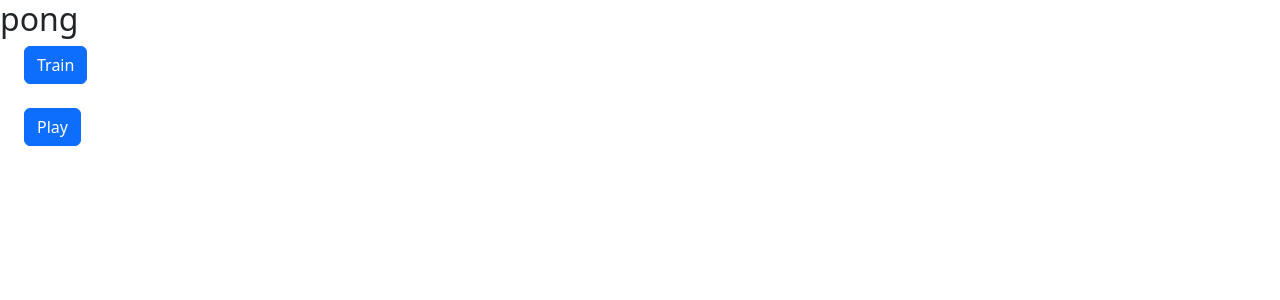
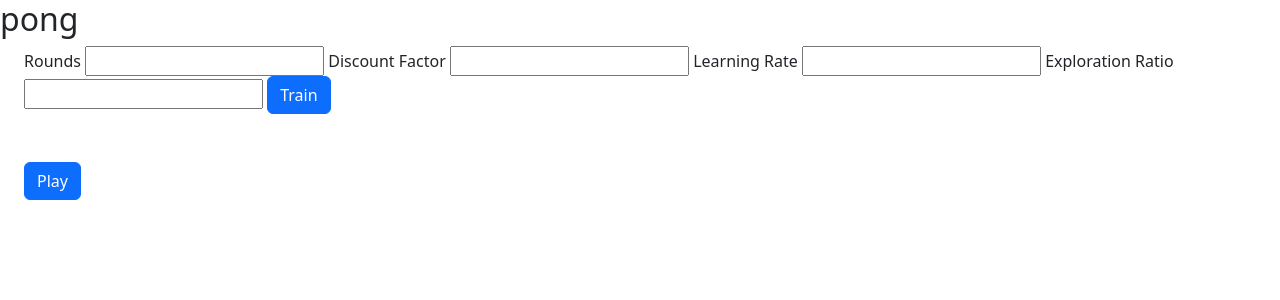
Before and after one commit to SantiagoRibot96/IIA-RIBOT, a Node server app: page / in a window 1280 px wide. Shown: the top 300 px of the page. Run offline with Node 20, Linux system fonts and the light colour scheme; some libraries are stand-ins or nearby versions.

Commit message:
labels for params

```diff
--- a/js/public/js/main.js
+++ b/js/public/js/main.js
@@ -10,6 +10,11 @@ export const max_lives = 3;
 export const max_score = 200;
 export const mov = 5;
 
+const defaultDiscountFactor = 0.1;
+const defaultLearningRate = 0.1;
+const defaultRounds = 5000;
+const defaultExplorationRatio = 0.9;
+
 let enviroment = new Enviroment();
 let agent = new Agent(enviroment, enviroment.policy);
 
@@ -20,7 +25,18 @@ document.addEventListener("DOMContentLoaded", (e) => {
 trainBtn.addEventListener("click", async (e) => {
     e.preventDefault();
     console.log("Entrenando!");
-    let res = await play(null, null, false, 5000, 0.1, 0.1, 0.9);
+
+    const rounds = parseFloat(document.querySelector('input[name="rounds"]').value);
+    const discountFactor = parseFloat(document.querySelector('input[name="discountFactor"]').value);
+    const learningRate = parseFloat(document.querySelector('input[name="learningRate"]').value);
+    const explorationRatio = parseFloat(document.querySelector('input[name="explorationRatio"]').value);
+
+    console.log("Rounds: ", rounds||defaultRounds);
+    console.log("Discount Factor: ", discountFactor||defaultDiscountFactor);
+    console.log("Learning Rate: ", learningRate||defaultLearningRate);
+    console.log("Exploration ratio: ", explorationRatio||defaultExplorationRatio);
+
+    let res = await play(null, null, false, rounds||defaultRounds, discountFactor||defaultDiscountFactor, learningRate||defaultLearningRate, explorationRatio||defaultExplorationRatio);
     enviroment = res.enviroment;
     agent = res.agent;
 });
@@ -32,7 +48,7 @@ playBtn.addEventListener("click", async (e) => {
     await play(agent, enviroment, true, 1, 0.1, 0.1, 1);
 });
 
-const play = async (agent = null, enviroment = null, animate = false, rounds = 5000, discountFactor = 0.1, learningRate = 0.1, explorationRatio = 0.7) => {
+const play = async (agent = null, enviroment = null, animate = false, rounds = defaultRounds, discountFactor = defaultDiscountFactor, learningRate = defaultLearningRate, explorationRatio = defaultExplorationRatio) => {
     let fakePolicy = null;
     const myDiv = document.getElementById("myDiv");
     if(!enviroment) {
@@ -45,6 +61,7 @@ const play = async (agent = null, enviroment = null, animate = false, rounds = 5
     }
 
     let firstMax = 0;
+    let wins = 0;
     let max = -9999;
     let totalReward = 0;
 
@@ -73,6 +90,8 @@ const play = async (agent = null, enviroment = null, animate = false, rounds = 5
 
         totalReward += enviroment.totalScore;
 
+        if(enviroment.totalScore >= max_score) wins++;
+
         if(enviroment.totalScore > max) {
             max = enviroment.totalScore;
             firstMax = playedGames;
@@ -80,10 +99,11 @@ const play = async (agent = null, enviroment = null, animate = false, rounds = 5
 
         if(playedGames%500 === 0 && playedGames > 1 && !animate) {
             contador += 1;
-            console.log(`-- Games: [${playedGames}] -- AvgScore: [${(totalReward/(500*contador)).toFixed(2)}] -- AvgSteps: [${iteration}] -- MaxScore: [${max}] -- GameOfFirstMax: [${firstMax}]`);
+            console.log(`-- Games: [${playedGames}] -- AvgScore: [${(totalReward/(500*contador)).toFixed(2)}] -- AvgSteps: [${iteration}] -- MaxScore: [${max}] -- GameOfFirstMax: [${firstMax}] -- Wins: [${wins}]`);
             max = 0;
             firstMax = 0;
             totalReward = 0;
+            wins = 0;
         }
     }
 
--- a/js/views/index.handlebars
+++ b/js/views/index.handlebars
@@ -1,7 +1,17 @@
 <h2>pong</h2>
 <div class="container-fluid">
     <div class="container-fluid">
-        <btn class="btn btn-primary" id="trainBtn">Train</btn>
+        <form action="">
+            <label for="rounds">Rounds</label>
+            <input type="text" name="rounds">
+            <label for="discountFactor">Discount Factor</label>
+            <input type="text" name="discountFactor">
+            <label for="learningRate">Learning Rate</label>
+            <input type="text" name="learningRate">
+            <label for="explorationRatio">Exploration Ratio</label>
+            <input type="text" name="explorationRatio">
+            <btn type="submit" class="btn btn-primary" id="trainBtn">Train</btn>
+        </form>
         <br><br>
         <btn class="btn btn-primary" id="playBtn">Play</btn>
     </div>
```
